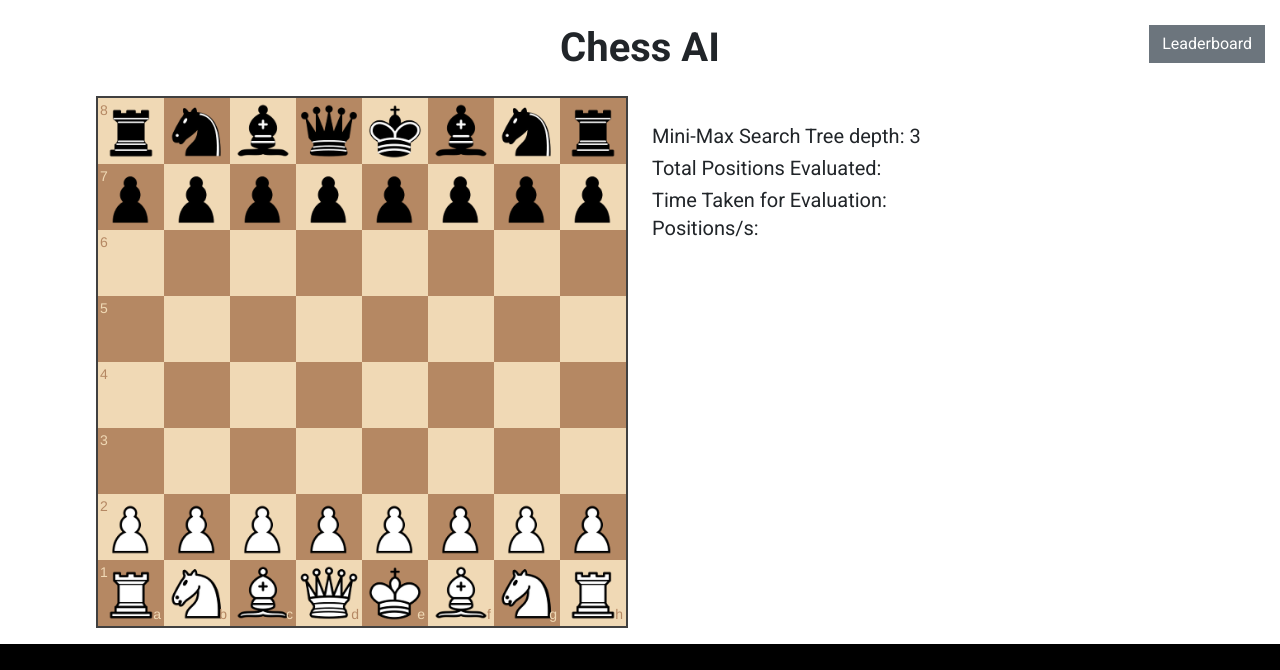
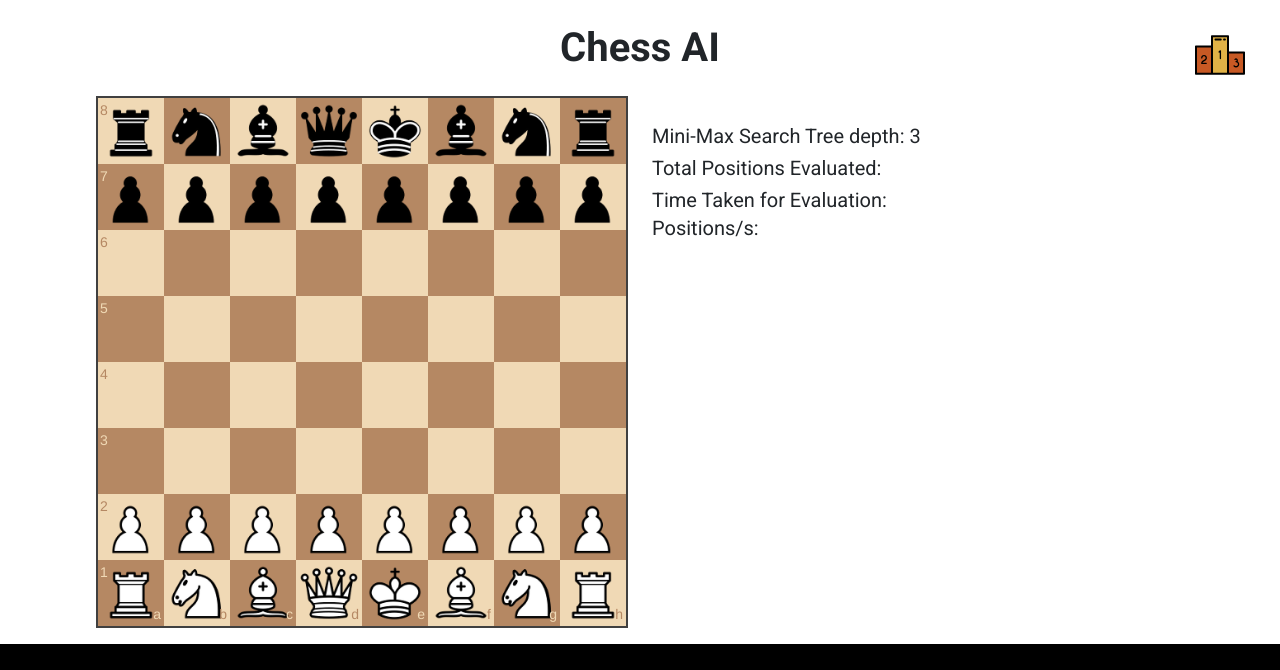
Before and after one commit to neelanjan00/ChessAI, a plain HTML site: page public/index.html in a window 1280 px wide. Shown: the top 670 px of the page. Drawn offline with nearby package versions, Linux system fonts and the light colour scheme; no server answers.

Commit message:
Leaderboard Icon added

```diff
--- a/public/css/style.css
+++ b/public/css/style.css
@@ -20,3 +20,15 @@ a {
 td {
     width: 650px;
 }
+
+#leaderboard-container{
+    background-color: transparent;
+    -moz-transition: all .2s ease-in;
+    -o-transition: all .2s ease-in;
+    -webkit-transition: all .2s ease-in;
+    transition: all .2s ease-in;
+}
+
+#leaderboard-container:hover, #leaderboard-container:active {
+    background-color: wheat !important;
+}
--- a/public/index.html
+++ b/public/index.html
@@ -39,7 +39,7 @@
         <div class="modal-dialog modal-lg">
             <div class="modal-content">
                 <div class="modal-header">
-                    <h5>Leaderboard</h5>
+                    <h5 class="m-0">Leaderboard</h5>
                     <span type="button" class="close" style="position: absolute; right: 10px;" data-dismiss="modal">&times;</span>
                 </div>
                 <div class="modal-body">
@@ -62,7 +62,9 @@
             <div class="col-12">
                 <center>
                     <h1 class="my-4"><b>Chess AI</h1></b>
-                    <button class="btn btn-secondary" onclick="showLeaderboard();" style="position: absolute; right: 15px; top: 25px; border-radius: 0;">Leaderboard</button>
+                    <span id="leaderboard-container" onclick="showLeaderboard();" style="position: absolute; right: 20px; top: 15px; border-radius: 100%; padding: 15px;">
+                        <img src="./img/icons/leaderboard.svg" style="cursor: pointer;" width="50" alt="leaderboard icon" />
+                    </span>
                 </center>
             </div>
         </div>
```
Also changed, not shown: public/img/icons/leaderboard.svg (added), 1 other file.
